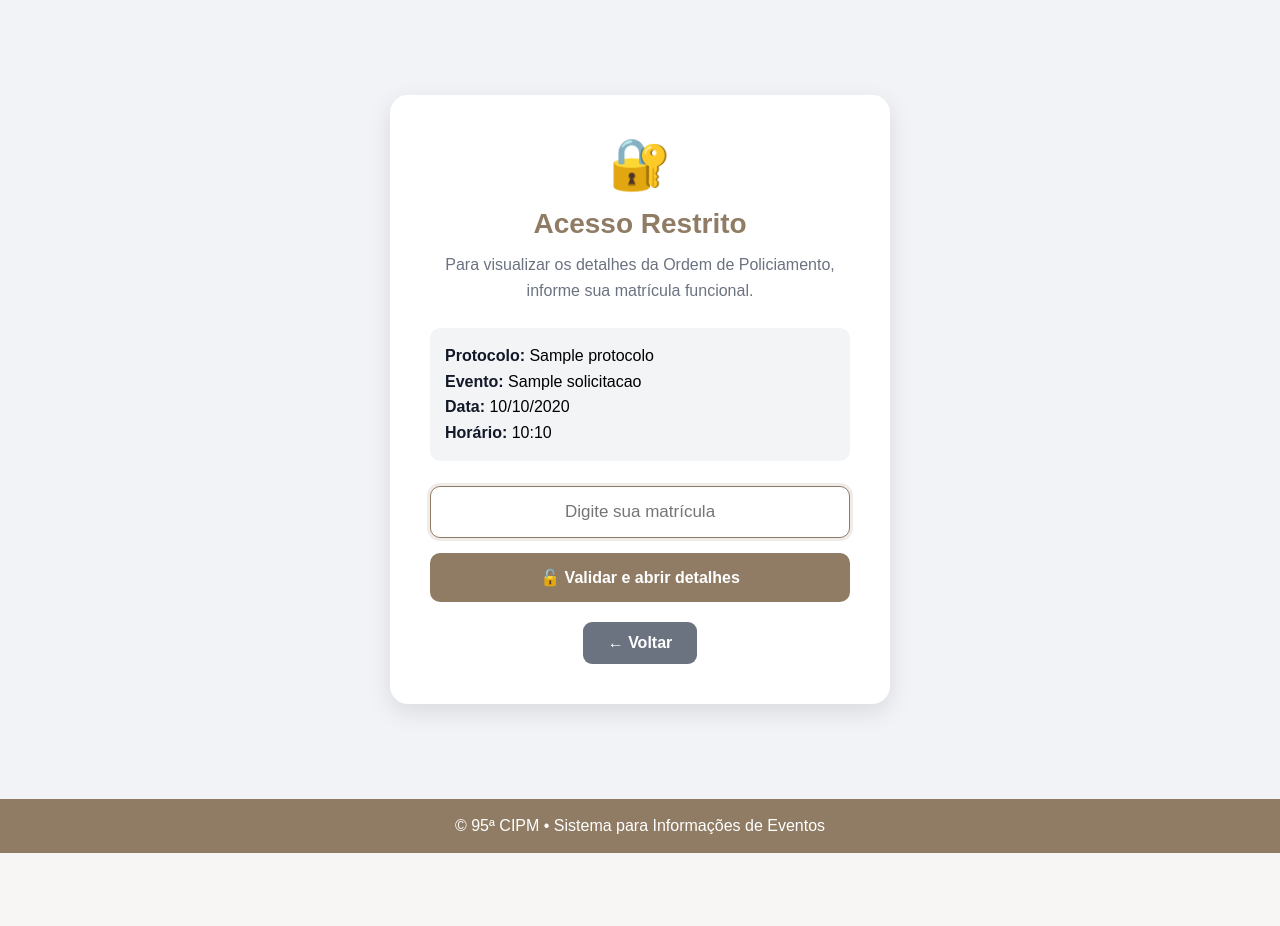
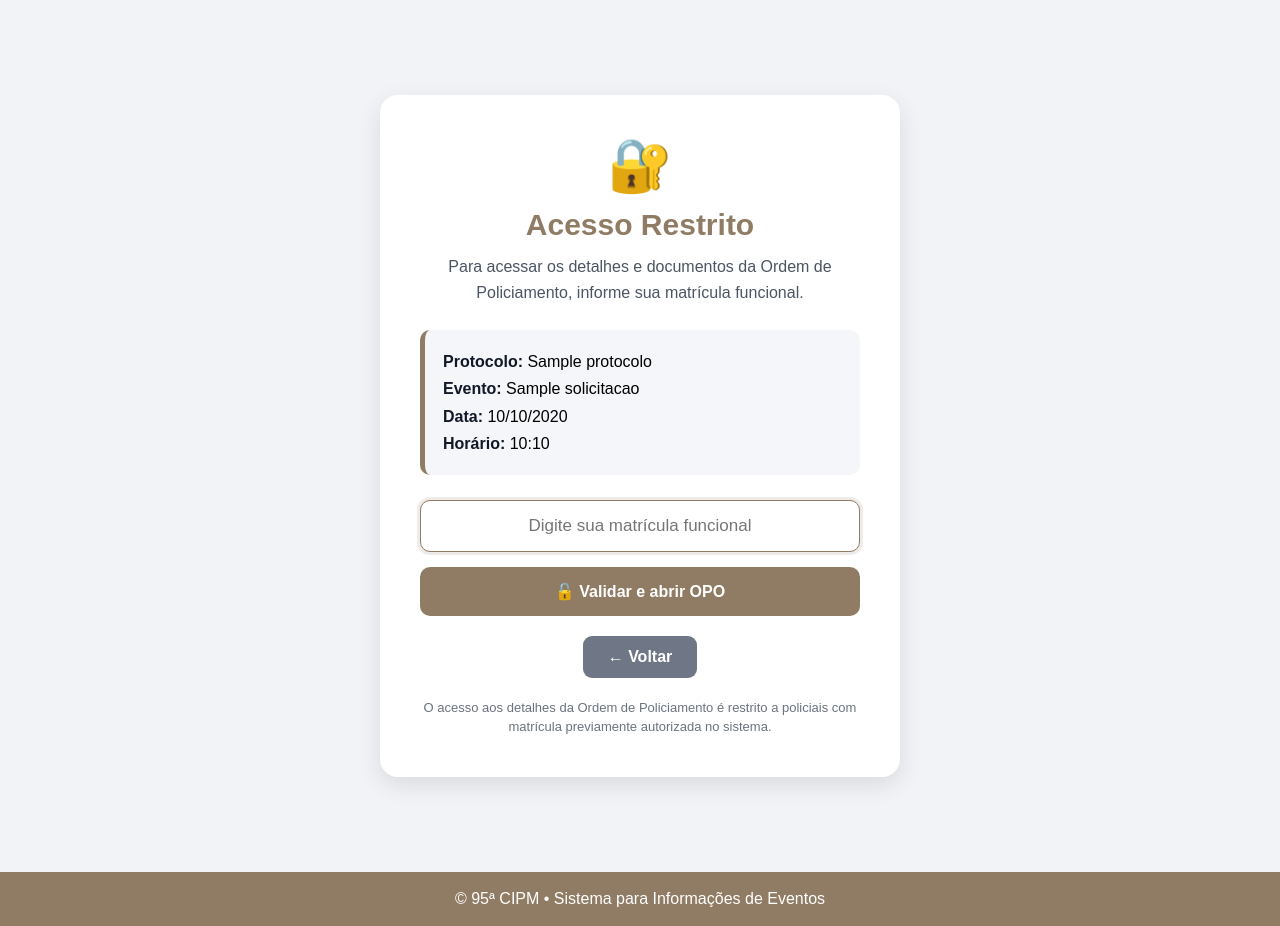
Before and after one commit to Lvieira82/siev95.3, a Django app: template templates/solicitacoes/validar_matricula_opo.html in a window 1280 px wide. Shown: the part 74-1000 px from the top of the page. Before the commit the page ends 927 px from the top, so only its background shows below. Run offline with Django 5.2, Linux system fonts and the light colour scheme; the template is opened without the code that fills it: most values are stand-ins (such as "Sample title", 1, 10 or a date in 2020).

Commit message:
Update validar_matricula_opo.html

```diff
--- a/templates/solicitacoes/validar_matricula_opo.html
+++ b/templates/solicitacoes/validar_matricula_opo.html
@@ -1,14 +1,16 @@
 {% extends 'base.html' %}
 
 {% block title %}
-Validar Matrícula - SiEv
+Acesso à OPO
 {% endblock %}
 
 {% block content %}
 
 <style>
+
 .validacao-container{
     width:100%;
+    min-height:calc(100vh - 180px);
     display:flex;
     justify-content:center;
     align-items:center;
@@ -17,7 +19,7 @@ Validar Matrícula - SiEv
 
 .validacao-card{
     width:100%;
-        max-width:500px;
+    max-width:520px;
     background:#fff;
     padding:40px;
     border-radius:18px;
@@ -26,29 +28,30 @@ Validar Matrícula - SiEv
 }
 
 .validacao-icone{
-        font-size:50px;
-        margin-bottom:15px;
+    font-size:52px;
+    margin-bottom:12px;
 }
 
 .validacao-card h1{
     color:#907C64;
-        font-size:28px;
+    font-size:30px;
     margin-bottom:12px;
 }
 
 .validacao-descricao{
-        color:#6b7280;
+    color:#4b5563;
     line-height:1.6;
     margin-bottom:25px;
 }
 
 .evento-info{
-        background:#f3f4f6;
+    background:#f4f6f9;
+    border-left:5px solid #907C64;
     border-radius:10px;
-        padding:15px;
+    padding:18px;
     margin-bottom:25px;
     text-align:left;
-        line-height:1.6;
+    line-height:1.7;
 }
 
 .evento-info strong{
@@ -99,24 +102,40 @@ Validar Matrícula - SiEv
     font-weight:bold;
 }
 
+.area-voltar{
+    display:flex;
+    justify-content:center;
+    margin-top:20px;
+}
+
 .btn-voltar{
     display:inline-block;
-        margin-top:20px;
-        padding:12px 25px;
-        background:#6b7280;
+    background:#6f7786;
     color:#fff;
     text-decoration:none;
+    font-weight:bold;
+    padding:12px 25px;
     border-radius:9px;
-        font-weight:bold;
+    transition:.2s;
 }
 
 .btn-voltar:hover{
-        background:#4b5563;
+    background:#596170;
+    color:#fff;
+}
+
+.aviso-acesso{
+    margin-top:20px;
+    color:#6b7280;
+    font-size:13px;
+    line-height:1.5;
 }
 
 @media(max-width:600px){
+
     .validacao-container{
         padding:20px 12px;
+        min-height:auto;
     }
 
     .validacao-card{
@@ -124,10 +143,17 @@ Validar Matrícula - SiEv
     }
 
     .validacao-card h1{
-            font-size:23px;
+        font-size:24px;
     }
+
+    .validacao-icone{
+        font-size:44px;
     }
+
+}
+
 </style>
+
 
 <div class="validacao-container">
 
@@ -137,12 +163,15 @@ Validar Matrícula - SiEv
             🔐
         </div>
 
-        <h1>Acesso Restrito</h1>
+        <h1>
+            Acesso Restrito
+        </h1>
 
         <p class="validacao-descricao">
-            Para visualizar os detalhes da Ordem de Policiamento,
+            Para acessar os detalhes e documentos da Ordem de Policiamento,
             informe sua matrícula funcional.
         </p>
+
 
         <div class="evento-info">
 
@@ -166,6 +195,7 @@ Validar Matrícula - SiEv
 
         </div>
 
+
         {% if erro %}
 
             <div class="erro-matricula">
@@ -173,6 +203,7 @@ Validar Matrícula - SiEv
             </div>
 
         {% endif %}
+
 
         <form method="post">
 
@@ -182,7 +213,7 @@ Validar Matrícula - SiEv
                 type="text"
                 name="matricula"
                 class="campo-matricula"
-                placeholder="Digite sua matrícula"
+                placeholder="Digite sua matrícula funcional"
                 autocomplete="off"
                 required
                 autofocus
@@ -192,10 +223,13 @@ Validar Matrícula - SiEv
                 type="submit"
                 class="btn-validar"
             >
-                🔓 Validar e abrir detalhes
+                🔓 Validar e abrir OPO
             </button>
 
         </form>
+
+
+        <div class="area-voltar">
 
             <a
                 href="{% url 'consultar_protocolo' %}"
@@ -206,6 +240,14 @@ Validar Matrícula - SiEv
 
         </div>
 
+
+        <p class="aviso-acesso">
+            O acesso aos detalhes da Ordem de Policiamento é restrito
+            a policiais com matrícula previamente autorizada no sistema.
+        </p>
+
+    </div>
+
 </div>
 
 {% endblock %}
```
Lines whose indentation alone changed are shown as unchanged.
